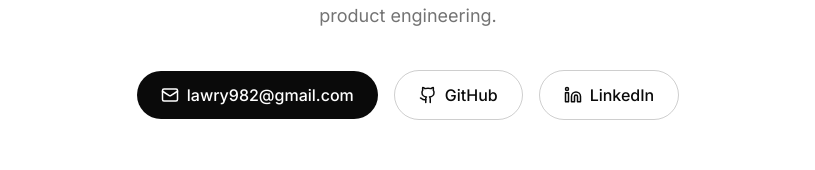
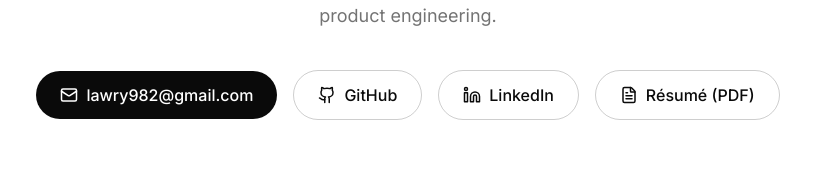
Before and after one commit to lawry98/portfolio_lc, a Next.js app: page / in a window 1280 px wide. Shown: the part 6221-6391 px from the top of the page, without its empty margins (232-1047 px from the left). Built offline with nearby package versions, Linux system fonts and the light colour scheme; no server answers.

Commit message:
Link the résumé from Contact

```diff
--- a/src/components/sections/contact.tsx
+++ b/src/components/sections/contact.tsx
@@ -2,7 +2,7 @@
 
 import { useRef } from "react";
 import { useScroll } from "framer-motion";
-import { Mail, Github, Linkedin } from "lucide-react";
+import { Mail, Github, Linkedin, FileText } from "lucide-react";
 import { FadeIn } from "@/components/animations/fade-in";
 import { Signature } from "@/components/ui/signature";
 import { site } from "@/data/site";
@@ -44,7 +44,10 @@ export function Contact() {
         </FadeIn>
 
         <FadeIn delay={0.3}>
-          <div className="flex flex-col sm:flex-row items-center justify-center gap-4">
+          {/* Wraps rather than stacking: phones get three rows (GitHub and
+              LinkedIn share one), which leaves the signature its room on
+              short screens, and the four buttons never overflow at sm. */}
+          <div className="flex flex-wrap items-center justify-center gap-4">
             <a
               href="mailto:lawry982@gmail.com"
               className="inline-flex items-center gap-2 px-6 narrow:px-4 py-3 bg-foreground text-background rounded-full font-medium hover:opacity-90 transition-opacity focus-visible:outline-none focus-visible:ring-2 focus-visible:ring-ring focus-visible:ring-offset-2 focus-visible:ring-offset-background"
@@ -72,6 +75,16 @@ export function Contact() {
               LinkedIn
               <span className="sr-only"> (opens in a new tab)</span>
             </a>
+            <a
+              href={site.resume}
+              target="_blank"
+              rel="noopener noreferrer"
+              className="inline-flex items-center gap-2 px-6 narrow:px-4 py-3 border border-foreground/20 rounded-full font-medium hover:bg-foreground/5 transition-colors focus-visible:outline-none focus-visible:ring-2 focus-visible:ring-ring focus-visible:ring-offset-2 focus-visible:ring-offset-background"
+            >
+              <FileText size={18} aria-hidden="true" />
+              Résumé (PDF)
+              <span className="sr-only"> (opens in a new tab)</span>
+            </a>
           </div>
         </FadeIn>
 
```
